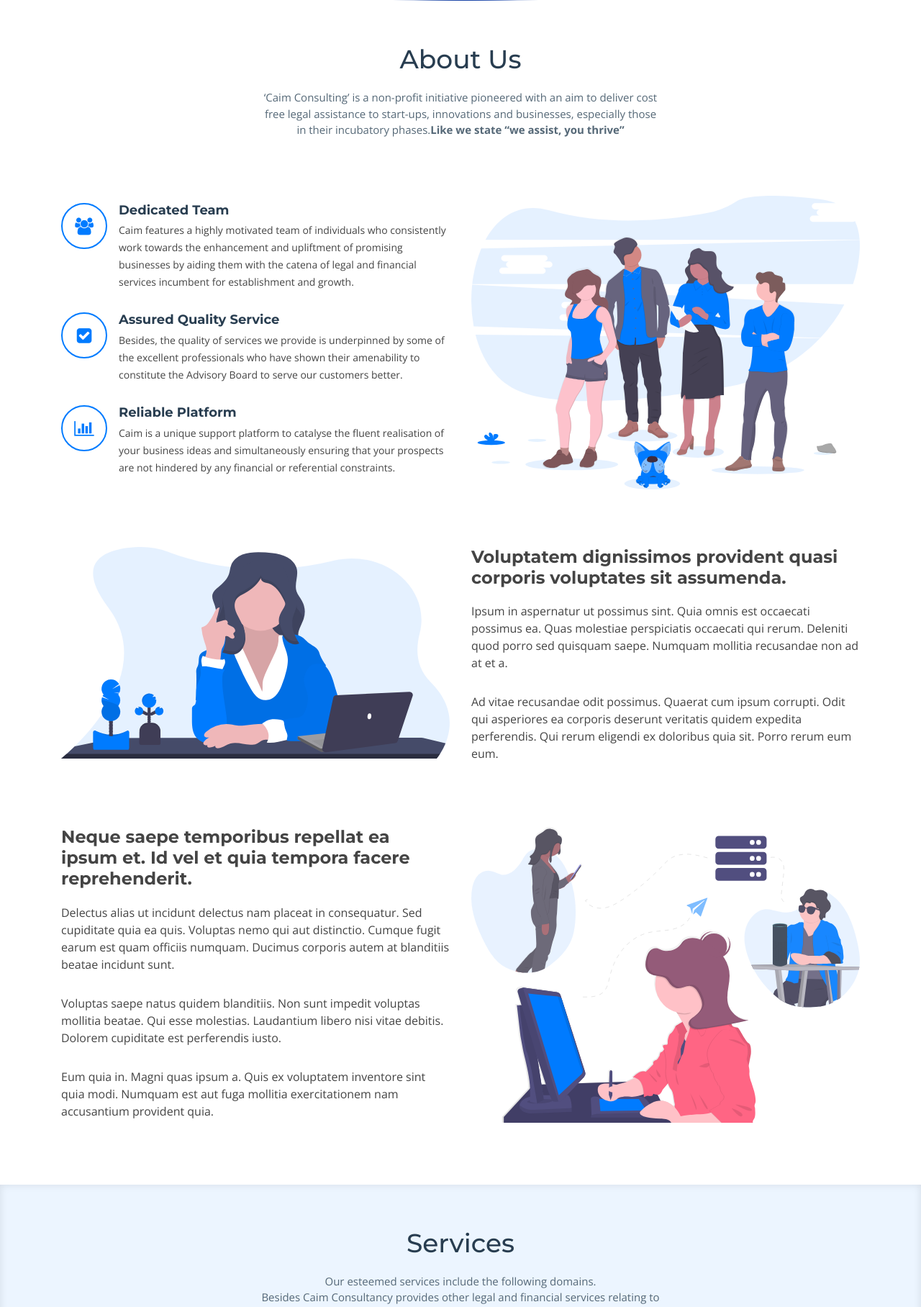
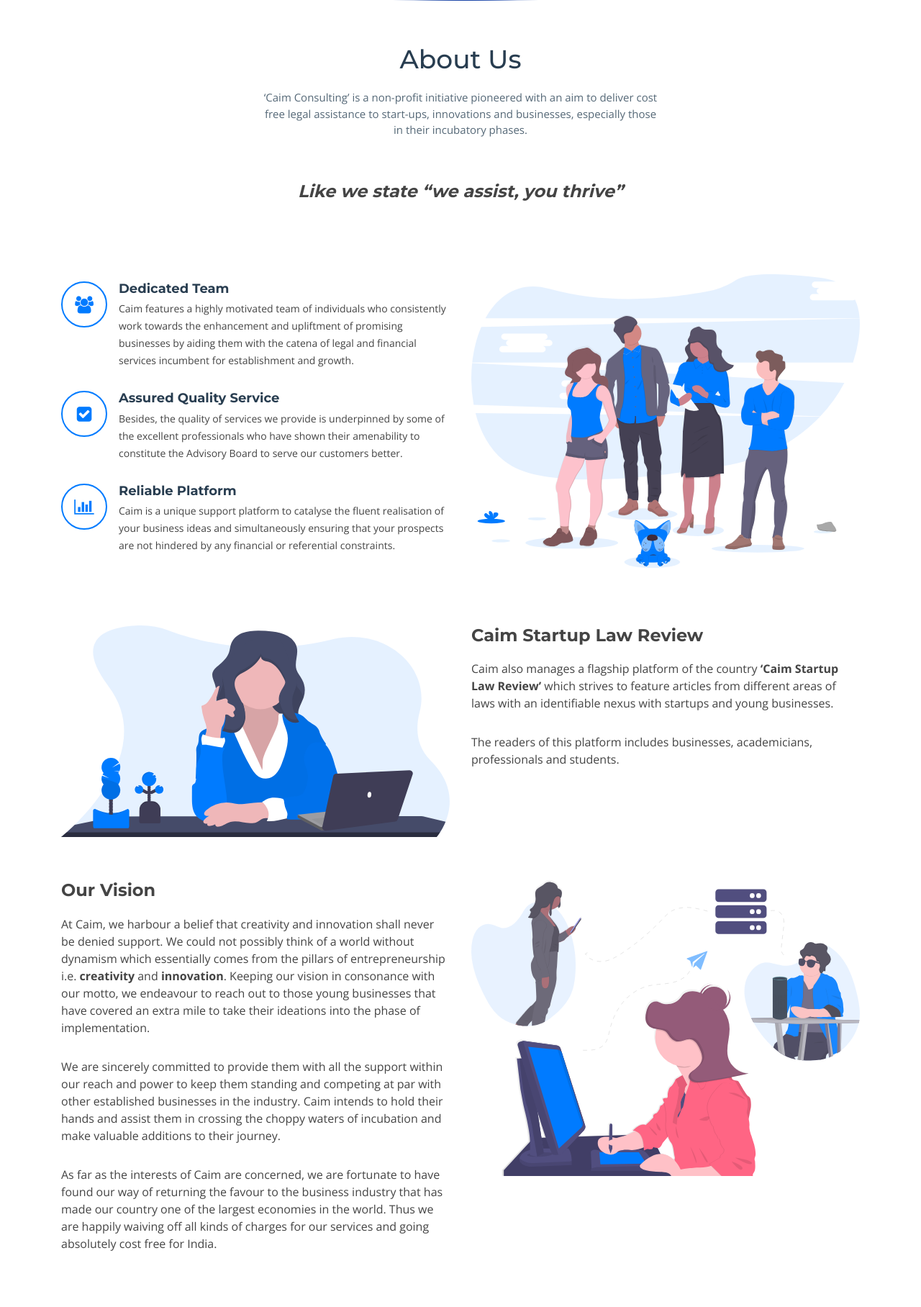
Before and after one commit to SacredDevKing/caimconsulting-website, a Django app: page / in a window 1280 px wide; the page is wider, and only the part inside the window is pictured. Shown: the part 633-2449 px from the top of that part at 72% size. Run offline with Django 3.2, Linux system fonts and the light colour scheme; some libraries are stand-ins or nearby versions; some web fonts are replaced.

Commit message:
chore: update about section
based on 90a922351a25e53db2b0e59406dc963d0394c114

```diff
--- a/blog/templates/index.html
+++ b/blog/templates/index.html
@@ -64,9 +64,15 @@
         <p>
           ‘Caim Consulting’ is a non-profit initiative pioneered with an aim to
           deliver cost free legal assistance to start-ups, innovations and
-          businesses, especially those in their incubatory phases.<strong
-            >Like we state “we assist, you thrive”</strong
-          >
+          businesses, especially those in their incubatory phases.
+          <br />
+          <b>
+            <i>
+              <h4>
+                Like we state “we assist, you thrive”
+              </h4>
+            </i>
+          </b>
         </p>
       </header>
 
@@ -130,20 +136,17 @@
         </div>
         <div class="col-lg-6 wow fadeInUp pt-5 pt-lg-0">
           <h4>
-            Voluptatem dignissimos provident quasi corporis voluptates sit
-            assumenda.
+            Caim Startup Law Review
           </h4>
           <p>
-            Ipsum in aspernatur ut possimus sint. Quia omnis est occaecati
-            possimus ea. Quas molestiae perspiciatis occaecati qui rerum.
-            Deleniti quod porro sed quisquam saepe. Numquam mollitia recusandae
-            non ad at et a.
+            Caim also manages a flagship platform of the country
+            <strong>‘Caim Startup Law Review’</strong> which strives to feature
+            articles from different areas of laws with an identifiable nexus
+            with startups and young businesses.
           </p>
           <p>
-            Ad vitae recusandae odit possimus. Quaerat cum ipsum corrupti. Odit
-            qui asperiores ea corporis deserunt veritatis quidem expedita
-            perferendis. Qui rerum eligendi ex doloribus quia sit. Porro rerum
-            eum eum.
+            The readers of this platform includes businesses, academicians,
+            professionals and students.
           </p>
         </div>
       </div>
@@ -159,24 +162,31 @@
 
         <div class="col-lg-6 wow fadeInUp pt-4 pt-lg-0 order-2 order-lg-1">
           <h4>
-            Neque saepe temporibus repellat ea ipsum et. Id vel et quia tempora
-            facere reprehenderit.
+            Our Vision
           </h4>
           <p>
-            Delectus alias ut incidunt delectus nam placeat in consequatur. Sed
-            cupiditate quia ea quis. Voluptas nemo qui aut distinctio. Cumque
-            fugit earum est quam officiis numquam. Ducimus corporis autem at
-            blanditiis beatae incidunt sunt.
+            At Caim, we harbour a belief that creativity and innovation shall
+            never be denied support. We could not possibly think of a world
+            without dynamism which essentially comes from the pillars of
+            entrepreneurship i.e. <strong>creativity</strong> and
+            <strong>innovation</strong>. Keeping our vision in consonance with
+            our motto, we endeavour to reach out to those young businesses that
+            have covered an extra mile to take their ideations into the phase of
+            implementation.
           </p>
           <p>
-            Voluptas saepe natus quidem blanditiis. Non sunt impedit voluptas
-            mollitia beatae. Qui esse molestias. Laudantium libero nisi vitae
-            debitis. Dolorem cupiditate est perferendis iusto.
+            We are sincerely committed to provide them with all the support
+            within our reach and power to keep them standing and competing at
+            par with other established businesses in the industry. Caim intends
+            to hold their hands and assist them in crossing the choppy waters of
+            incubation and make valuable additions to their journey.
           </p>
           <p>
-            Eum quia in. Magni quas ipsum a. Quis ex voluptatem inventore sint
-            quia modi. Numquam est aut fuga mollitia exercitationem nam
-            accusantium provident quia.
+            As far as the interests of Caim are concerned, we are fortunate to
+            have found our way of returning the favour to the business industry
+            that has made our country one of the largest economies in the world.
+            Thus we are happily waiving off all kinds of charges for our
+            services and going absolutely cost free for India.
           </p>
         </div>
       </div>
```
